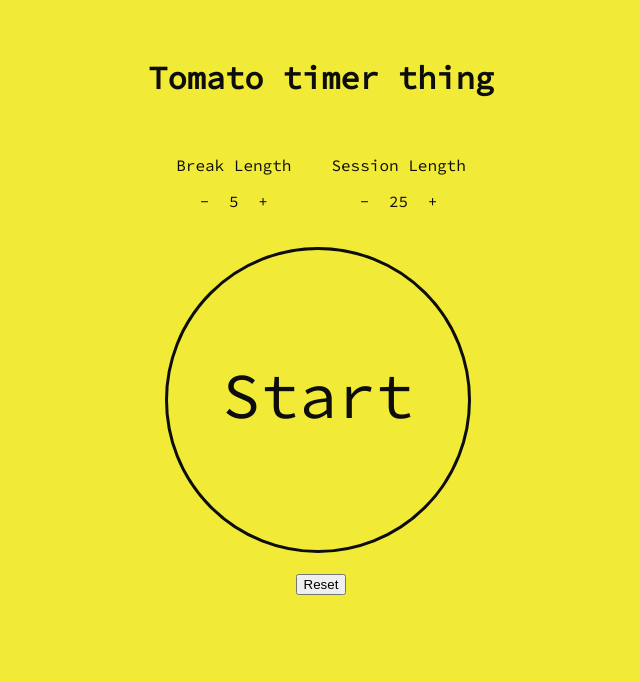
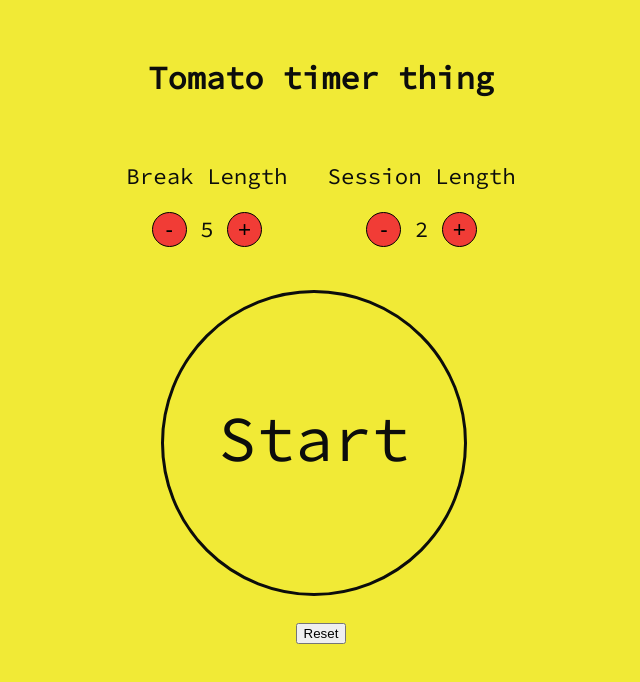
Before and after one commit to MatsLanGoH/fcc_pomodoro, a plain HTML site: page index.html in a window 1280 px wide. Shown: the whole page, without its empty margins (319-959 px from the left). Drawn offline with nearby package versions, Linux system fonts and the light colour scheme.

Commit message:
Improved button styling

```diff
--- a/css/style.css
+++ b/css/style.css
@@ -24,16 +24,33 @@ body {
 
 .controls {
   display: inline-flex;
+  /*width: 100%;*/
 }
 
 .control {
   align-content: center;
   text-align: center;
+  font-size: 1.4em;
   margin: 20px;
 }
 
-.timerControls {
+.timer-controls {
   padding: 0 0;
+}
+
+
+.timer-controls-setter {
+  border: 1px solid;
+  width: 35px;
+  height: 35px;
+  font-size: 1em;
+  /*font-weight: bold;*/
+  border-radius: 90%;
+  background-color: #f13c36;
+}
+
+.timer-controls-display {
+
 }
 
 .clickable {
@@ -44,13 +61,13 @@ body {
 li {
   display: inline;
   text-align: center;
-  padding: 0 5px;
+  /*padding: 0 5px;*/
 }
 
 
 .clock {
   /*position: relative;*/
-  margin-left: 244px;
+  margin-left: 30%;
   height: 300px;
   width: 300px;
   border: 3px solid #0c0d0c;
@@ -84,6 +101,15 @@ li {
     #c33f2d 20px);
 }
 
+.blue-pattern {
+  background: repeating-radial-gradient(
+    circle,
+    #366bf1,
+    #366bf1 10px,
+    #2d49c3 10px,
+    #2d49c3 20px);
+}
+
 .clockTimeDisplay {
   font-size: 4em;
   /*position: absolute;*/
--- a/index.html
+++ b/index.html
@@ -17,18 +17,18 @@
                 <div class="controls">
                     <div class="control">
                         <p>Break Length</p>
-                        <ul class="timerControls">
-                            <li><span class="clickable btn" id="decreaseBreakButton">-</span></li>
-                            <li><span class="breakTimer">00</span></li>
-                            <li><span class="clickable btn" id="increaseBreakButton">+</span></li>
+                        <ul class="timer-controls">
+                            <li><button class="clickable btn timer-controls-setter" id="decreaseBreakButton">-</li>
+                            <li class="timer-controls-display breakTimer">00</li>
+                            <li><button class="clickable btn timer-controls-setter" id="increaseBreakButton">+</li>
                         </ul>
                     </div>
                     <div class="control">
                         <p>Session Length</p>
-                        <ul class="timerControls">
-                            <li><span class="clickable btn" id="decreaseSessionButton">-</span></li>
-                            <li><span class="sessionTimer">00</span></li>
-                            <li><span class="clickable btn" id="increaseSessionButton">+</span></li>
+                        <ul class="timer-controls">
+                            <li><button class="clickable btn timer-controls-setter" id="decreaseSessionButton">-</li>
+                            <li class="timer-controls-display sessionTimer">00</li>
+                            <li><button class="clickable btn timer-controls-setter" id="increaseSessionButton">+</li>
                         </ul>
                     </div>
                 </div>
--- a/js/index.js
+++ b/js/index.js
@@ -2,7 +2,7 @@
 // How to update view when controller var gets to zero?
 
 $(document).ready(function($) {
-    let lengthSession = 25;
+    let lengthSession = 2;
     let lengthBreak = 5;
     let finishedSession = false;
     let t = new CountDownTimer(lengthSession);
@@ -53,6 +53,7 @@ $(document).ready(function($) {
         // $('.clock').addClass('green-pattern');
 
         if (!t.running) {
+            $(this).removeClass('blue-pattern');
             $('.clockTimeDisplay').html('<p>Clicked</p>');
             // Get duration from setting button
             // TODO: Implement setter/getters.
@@ -128,9 +129,12 @@ CountDownTimer.prototype.start = function() {
         } else {
             diff = 0;
             that.finished = true;
-            // $('.clockTimeDisplay').html('<p>Click to start timer</p>');
             that.running = false;
             // alert('Finished!');
+            $('.clockTimeDisplay').html('<p>0:00</p>')
+                                  .removeClass('animated pulse pulse-timing');
+            $('.clock').addClass('blue-pattern');
+            return false;
         }
 
         obj = CountDownTimer.parse(diff);
```
